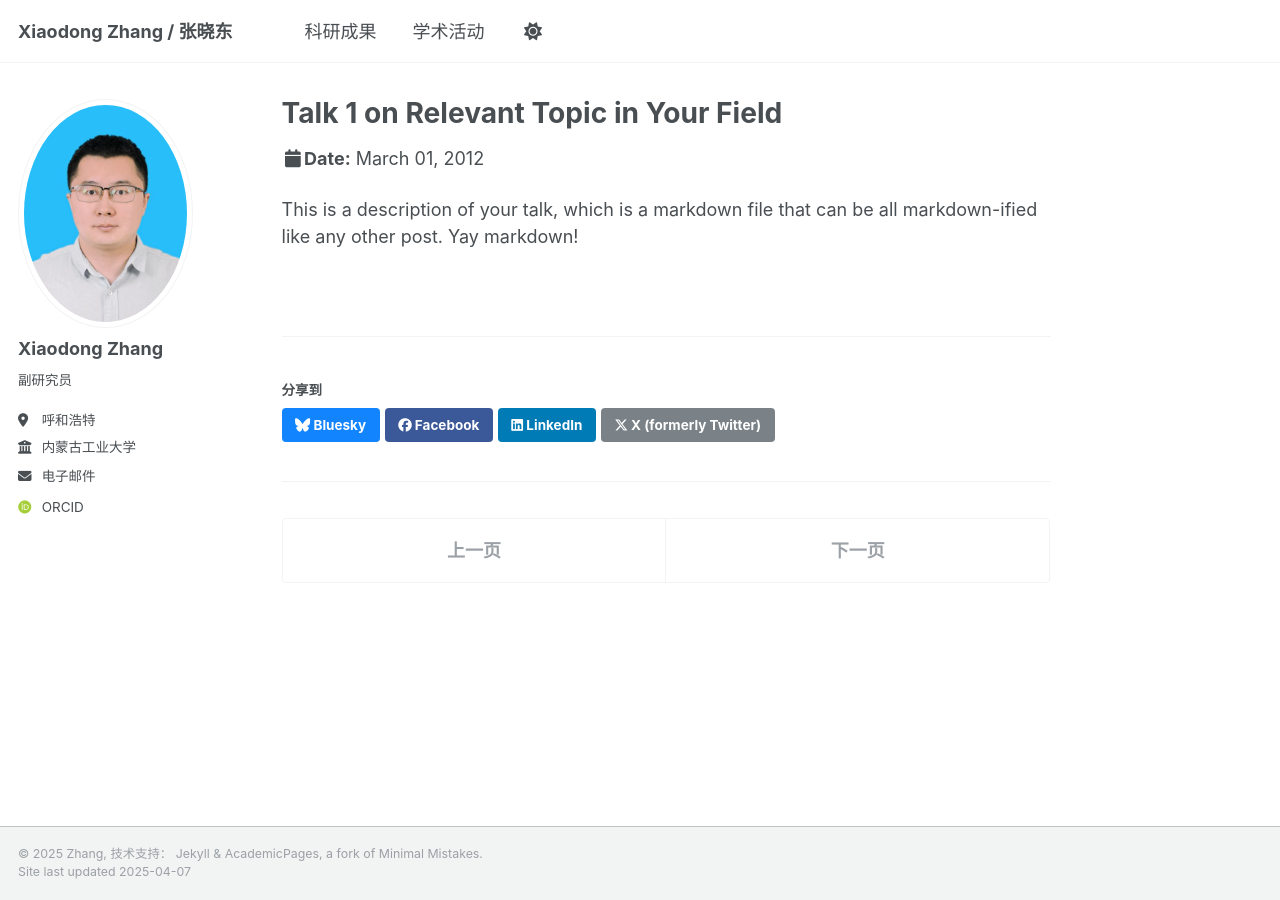
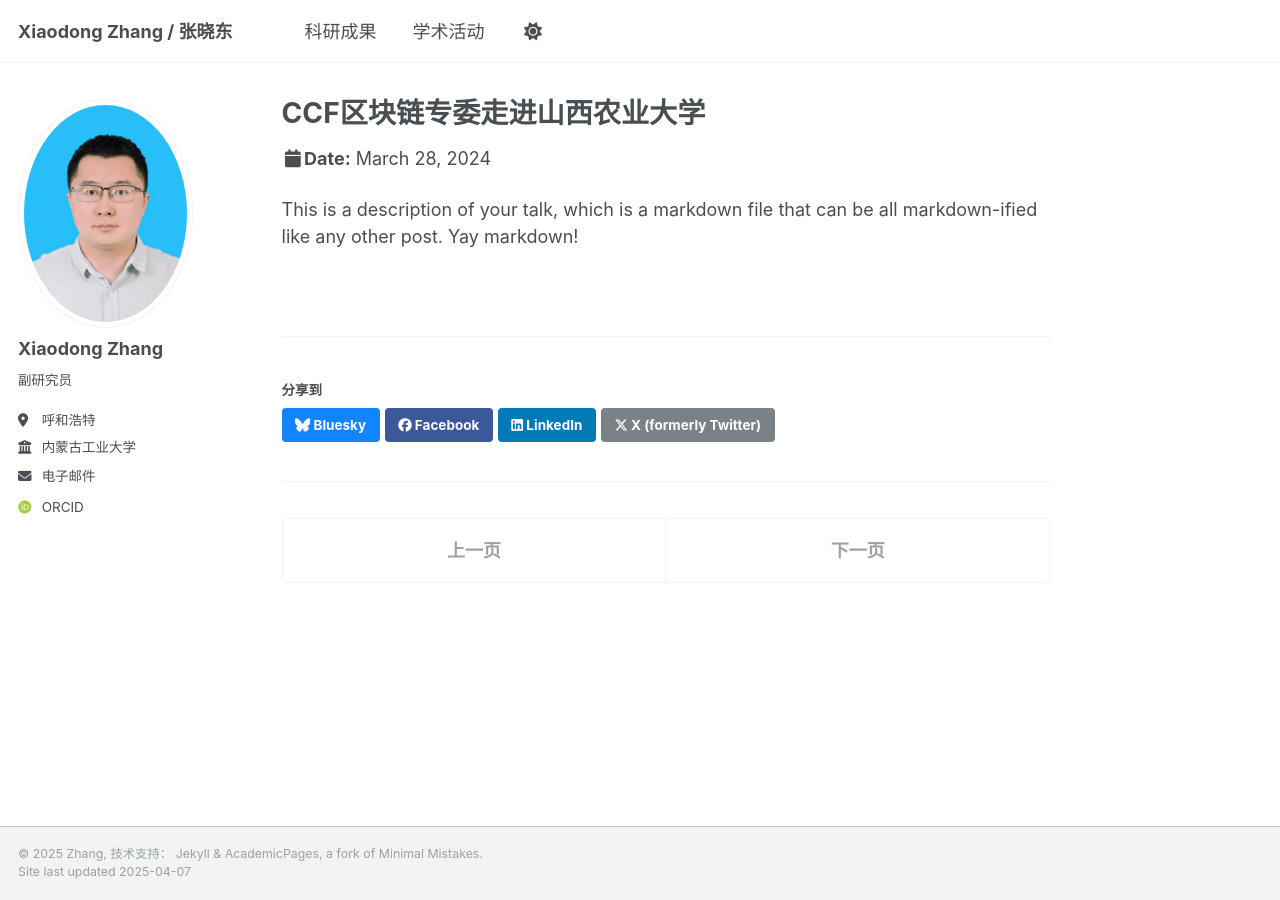
Before and after one commit to zhangxiaodong-imut/zhangxiaodong-imut.github.io, a Jekyll site: the page built from _talks/2024-CCF区块链专委走进山西农业大学.md, in a window 1280 px wide. Built offline with Jekyll 4.4.1, drawn with Linux system fonts in a browser that asks for light colours; some web fonts are replaced.

Commit message:
Update and rename 2012-03-01-talk-1.md to 2024-CCF区块链专委走进山西农业大学.md

```diff
--- a/_talks/2012-03-01-talk-1.md
+++ b/_talks/2024-CCF区块链专委走进山西农业大学.md
@@ -1,11 +1,11 @@
 ---
-title: "Talk 1 on Relevant Topic in Your Field"
+title: "CCF区块链专委走进山西农业大学"
 collection: talks
 type: "Talk"
-permalink: /talks/2012-03-01-talk-1
+permalink: /talks/2024-CCF区块链专委走进山西农业大学
 venue: "UC San Francisco, Department of Testing"
-date: 2012-03-01
-location: "San Francisco, CA, USA"
+date: 2024-03-28
+location: "山西农业大学, 软件学院"
 ---
 
 This is a description of your talk, which is a markdown file that can be all markdown-ified like any other post. Yay markdown!
```
